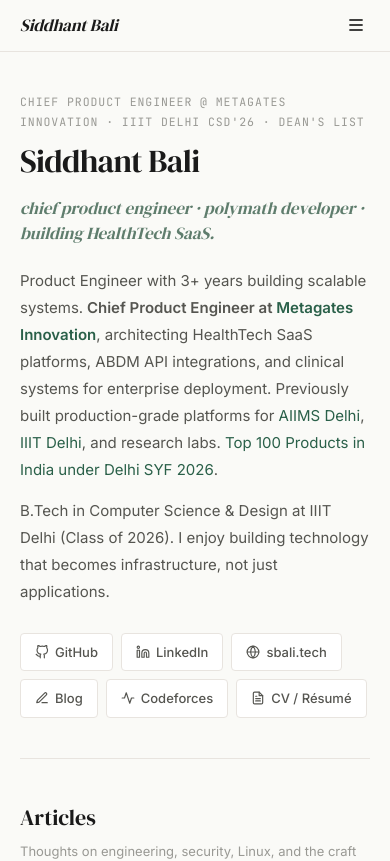
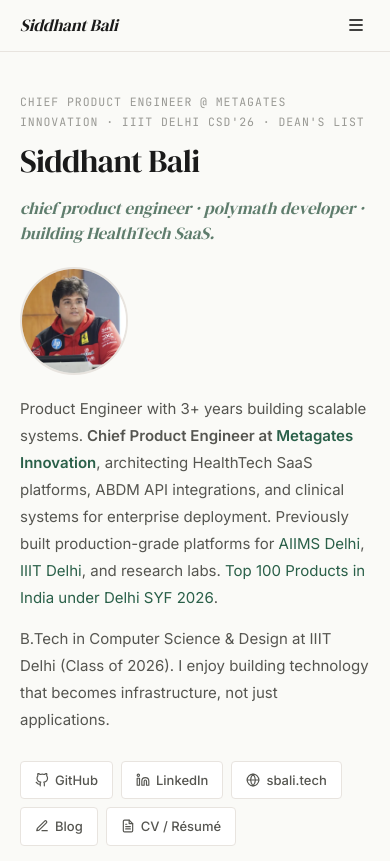
Before and after one commit to kintsugi-programmer/kintsugi-programmer.github.io, a Next.js app: page / in a window 390 px wide. Shown: the top 861 px of the page. Built offline with nearby package versions, Linux system fonts and the light colour scheme.

Commit message:
comment out Codeforces, show profile pic on mobile above first paragraph, enlarge both images

```diff
--- a/app/page.tsx
+++ b/app/page.tsx
@@ -47,15 +47,15 @@
       </svg>
     ),
   },
-  {
-    label: "Codeforces",
-    href: "https://codeforces.com/profile/kintsugi-programmer",
-    icon: (
-      <svg width="14" height="14" viewBox="0 0 24 24" fill="none" stroke="currentColor" strokeWidth="2" strokeLinecap="round" strokeLinejoin="round" aria-hidden="true">
-        <polyline points="22 12 18 12 15 21 9 3 6 12 2 12" />
-      </svg>
-    ),
-  },
+  // {
+  //   label: "Codeforces",
+  //   href: "https://codeforces.com/profile/kintsugi-programmer",
+  //   icon: (
+  //     <svg width="14" height="14" viewBox="0 0 24 24" fill="none" stroke="currentColor" strokeWidth="2" strokeLinecap="round" strokeLinejoin="round" aria-hidden="true">
+  //       <polyline points="22 12 18 12 15 21 9 3 6 12 2 12" />
+  //     </svg>
+  //   ),
+  // },
   {
     label: "CV / Résumé",
     href: "https://drive.google.com/file/d/1yscf8O8ERbVmCnqiKwkJJrBYZ3do-Sor/view",
@@ -438,6 +438,28 @@
               chief product engineer · polymath developer · building HealthTech SaaS.
             </p>
 
+            {/* Mobile profile picture */}
+            <div
+              id="photo-monogram-mobile"
+              style={{
+                width: 108,
+                height: 108,
+                borderRadius: "50%",
+                overflow: "hidden",
+                border: "2px solid var(--border)",
+                marginBottom: "1.25rem",
+              }}
+            >
+              <Image
+                src="/profile.webp"
+                alt="Siddhant Bali"
+                width={108}
+                height={108}
+                priority
+                style={{ objectFit: "cover", width: "100%", height: "100%" }}
+              />
+            </div>
+
             <p style={{ fontSize: "0.9375rem", color: "var(--text-secondary)", lineHeight: 1.8, marginBottom: "0.9rem", maxWidth: 540 }}>
               Product Engineer with 3+ years building scalable systems.
               <strong> Chief Product Engineer at{" "}
@@ -477,8 +499,8 @@
           <div
             id="photo-monogram"
             style={{
-              width: 112,
-              height: 112,
+              width: 128,
+              height: 128,
               borderRadius: "50%",
               overflow: "hidden",
               border: "2px solid var(--border)",
@@ -489,8 +511,8 @@
             <Image
               src="/profile.webp"
               alt="Siddhant Bali"
-              width={112}
-              height={112}
+              width={128}
+              height={128}
               priority
               style={{ objectFit: "cover", width: "100%", height: "100%" }}
             />
@@ -894,11 +916,13 @@
         @media (max-width: 600px) {
           #hero-grid { grid-template-columns: 1fr !important; }
           #photo-monogram { display: none !important; }
+          #photo-monogram-mobile { display: block !important; }
           #hamburger-btn { display: block !important; }
           .desktop-nav { display: none !important; }
         }
         @media (min-width: 601px) {
           .mobile-menu { display: none !important; }
+          #photo-monogram-mobile { display: none !important; }
         }
       `}</style>
     </div>
```
